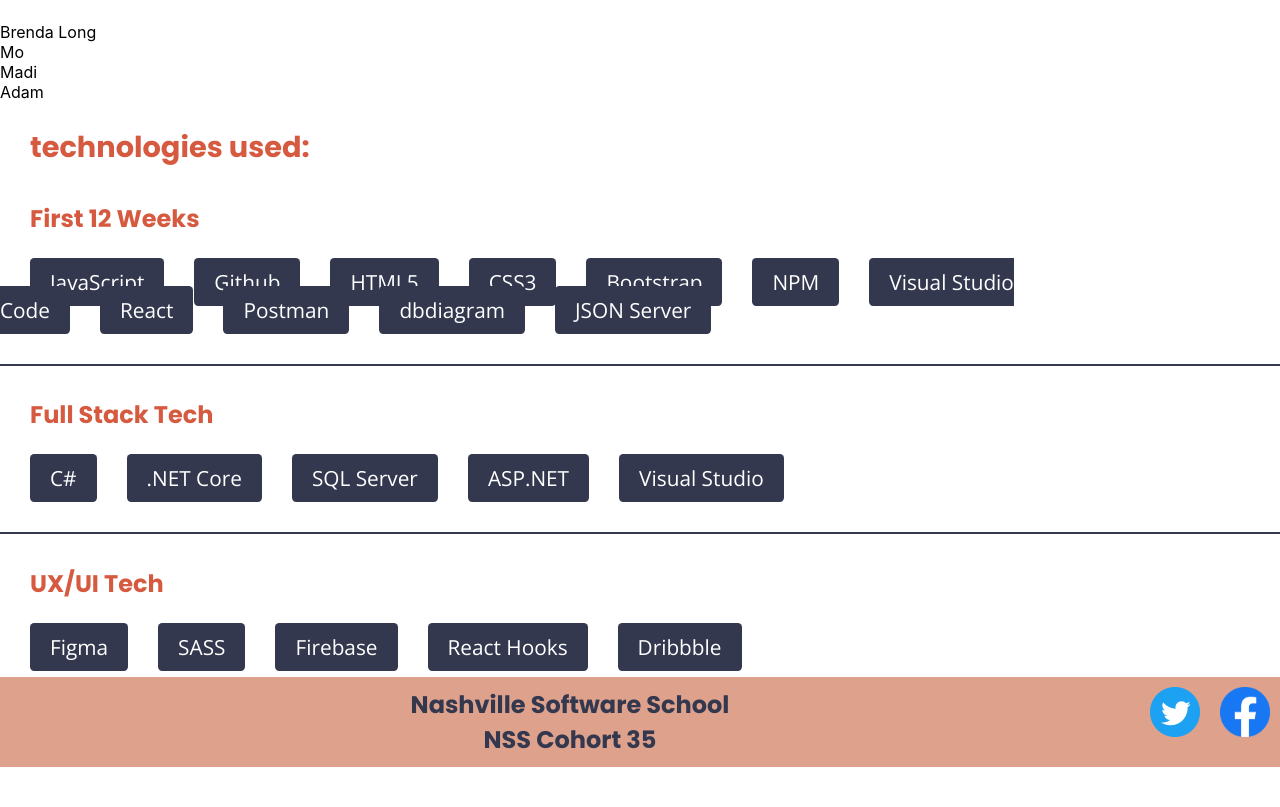
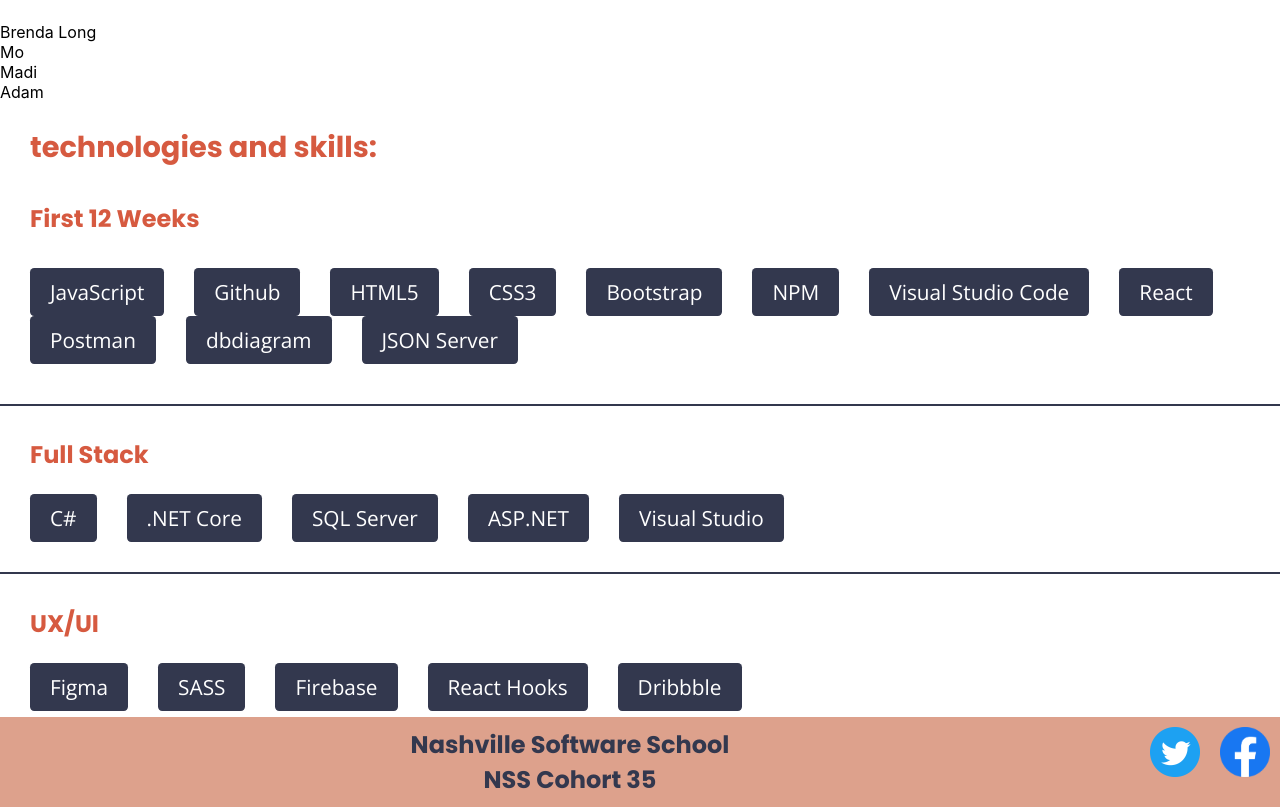
Before and after one commit to nss-day-cohort-35/website, a React (Create React App) app: page / in a window 1280 px wide. Shown: the part 8068-8875 px from the top of the page. Before the commit the page ends 8835 px from the top, so only its background shows below. Built offline with nearby package versions, Linux system fonts and the light colour scheme.

Commit message:
prep for master merge

```diff
--- a/src/Components/PageContent/TechCard.css
+++ b/src/Components/PageContent/TechCard.css
@@ -1,11 +1,10 @@
-/* #firstHalfTech {
-    border-style: solid;
-    width: 35vw;
+#firstHalfTech {
     display: flex;
     flex-flow: row wrap;
+    justify-content: left;
 }
 
-#backendTech {
+/* #backendTech {
     margin-top: 1em;
     border-style: none;
     width: 30vw;
--- a/src/Components/PageContent/TechCard.js
+++ b/src/Components/PageContent/TechCard.js
@@ -5,9 +5,9 @@
     render() {
         return (
             <section className="techSection">
-            <h2 className="technologiesIntroTitle">technologies used:</h2>
+            <h2 className="technologiesIntroTitle">technologies and skills:</h2>
+                <h4 className="technologiesTitleText">First 12 Weeks</h4>
                 <div id="firstHalfTech">
-                <h4 className="technologiesTitleText">First 12 Weeks</h4>
                     <a href="https://www.javascript.com/" className="techAll">JavaScript</a>
                     <a href="https://github.com/" className="techAll">Github</a>
                     <a href="https://developer.mozilla.org/en-US/docs/Web/Guide/HTML/HTML5" className="techAll">HTML5</a>
@@ -22,7 +22,7 @@
                 </div>
                 <hr className="technologiesLine"></hr>
                 <div id="backendTech">
-                <h4 className="technologiesTitleText">Full Stack Tech</h4>
+                <h4 className="technologiesTitleText">Full Stack</h4>
                     <a href="https://docs.microsoft.com/en-us/dotnet/csharp/" className="techBack">C#</a>
                     <a href="https://www.microsoft.com/net/" className="techBack">.NET Core</a>
                     <a href="https://www.microsoft.com/en-us/sql-server/sql-server-2017" className="techBack">SQL Server</a>
@@ -31,7 +31,7 @@
                 </div>
                 <hr className="technologiesLine"></hr>
                 <div id="frontendTech">
-                <h4  className="technologiesTitleText">UX/UI Tech</h4>
+                <h4  className="technologiesTitleText">UX/UI</h4>
                     <a href="https://www.figma.com/" className="techFront">Figma</a>
                     <a href="https://sass-lang.com/" className="techFront">SASS</a>
                     <a href="https://firebase.google.com/" className="techFront">Firebase</a>
```
